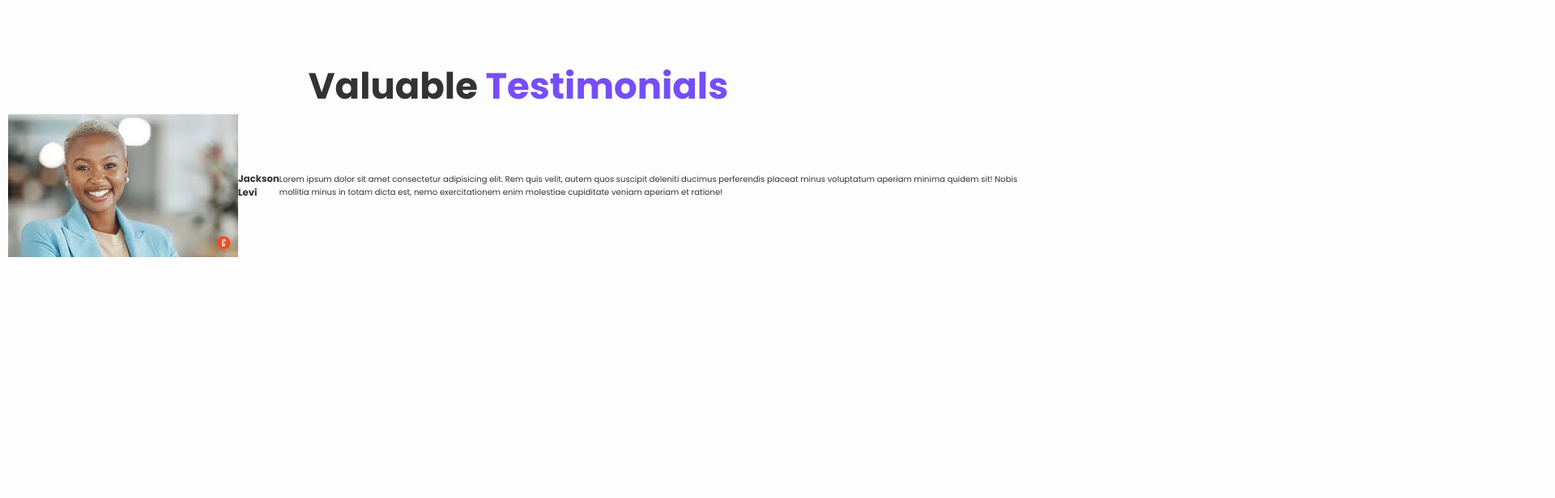
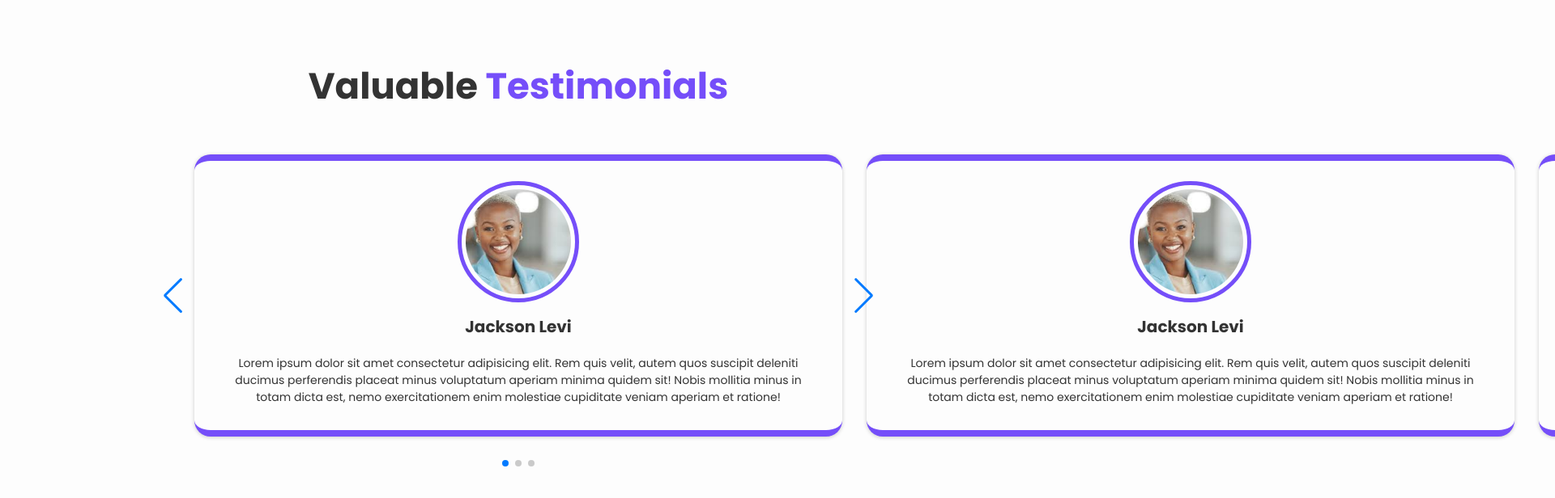
Before and after one commit to bradyn-page/project01, a plain HTML site: page index.html in a window 1280 px wide. Shown: the part 3171-3787 px from the top of the page at 81% size, 1920 px wide, since content can reach past the window. Before the commit the page ends 3539 px from the top, so only its background shows below. Drawn offline with nearby package versions, Linux system fonts and the light colour scheme.

Commit message:
testimonial slider update

```diff
--- a/css/styles.css
+++ b/css/styles.css
@@ -411,15 +411,16 @@ span {
     color: #333;
 }
 
+
 .testimonial-container {
     display: flex;
     align-items: center;
     flex-direction: column;
     width: 100%;
     padding: 5rem 1rem;
-}s
+}
 
-.testimonial-container .testimonial-wrapper {
+.testimonial-container .testimonial-wrapper{
     position: relative;
     max-width: 90rem;
     width: 100%;
@@ -429,4 +430,30 @@ span {
 .testimonial-content .testimonial-slide {
     display: flex;
     align-items: center;
+    flex-direction: column;
+    background: var(--bg-color);
+    border-radius: 2rem;
+    box-shadow: 0 .1rem .5rem var(--shadow-color);
+    padding: 3rem 5rem;
+    border-top: .8rem solid var(--main-color);
+    border-bottom: .8rem solid var(--main-color);
 }
+
+.testimonial-slide img {
+    width: 14rem;
+    height: 14rem;
+    object-fit: cover;
+    border-radius: 50%;
+    border: .5rem solid var(--bg-color);
+    outline: .5rem solid var(--main-color);
+}
+
+.testimonial-slide h3 {
+    font-size: 2rem;
+    margin: 2rem 0;
+}
+
+.testimonial-slide p {
+    font-size: 1.4rem;
+    text-align: center;
+}
--- a/index.html
+++ b/index.html
@@ -10,6 +10,11 @@
 
             <!-- box icons-->
     <link href='https://unpkg.com/boxicons@2.1.4/css/boxicons.min.css' rel='stylesheet'>
+
+    <!--swiper css -->
+    <link rel="stylesheet" href="https://cdn.jsdelivr.net/npm/swiper@11/swiper-bundle.min.css"/>
+
+
     </head>
 
     <body>
@@ -182,18 +187,34 @@
         <h2 class="heading">Valuable <span>Testimonials</span></h2>
 
         <div class="testimonial-wrapper">
-            <div class="testimonial-box">
-                <div class="testimonial-content">
-                    <div class="testimonial-slide">
+            <div class="testimonial-box mySwiper">
+                <div class="testimonial-content swiper-wrapper">
+                    <div class="testimonial-slide swiper-slide">
+                        <img src="images/test1.jpg" alt="">
+                        <h3>Jackson Levi</h3>
+                        <p>Lorem ipsum dolor sit amet consectetur adipisicing elit. Rem quis velit, autem quos suscipit deleniti ducimus perferendis placeat minus voluptatum aperiam minima quidem sit! Nobis mollitia minus in totam dicta est, nemo exercitationem enim molestiae cupiditate veniam aperiam et ratione!</p>
+                    </div>
+                    <div class="testimonial-slide swiper-slide">
+                        <img src="images/test1.jpg" alt="">
+                        <h3>Jackson Levi</h3>
+                        <p>Lorem ipsum dolor sit amet consectetur adipisicing elit. Rem quis velit, autem quos suscipit deleniti ducimus perferendis placeat minus voluptatum aperiam minima quidem sit! Nobis mollitia minus in totam dicta est, nemo exercitationem enim molestiae cupiditate veniam aperiam et ratione!</p>
+                    </div>
+                    <div class="testimonial-slide swiper-slide">
                         <img src="images/test1.jpg" alt="">
                         <h3>Jackson Levi</h3>
                         <p>Lorem ipsum dolor sit amet consectetur adipisicing elit. Rem quis velit, autem quos suscipit deleniti ducimus perferendis placeat minus voluptatum aperiam minima quidem sit! Nobis mollitia minus in totam dicta est, nemo exercitationem enim molestiae cupiditate veniam aperiam et ratione!</p>
                     </div>
                 </div>
+
+                <div class="swiper-button-next"></div>
+                <div class="swiper-button-prev"></div>
+                <div class="swiper-pagination"></div>
             </div>
         </div>
     </div>
 
+    <!--swiper js-->
+    <script src="https://cdn.jsdelivr.net/npm/swiper@11/swiper-bundle.min.js"></script>
 
     <!--custom js-->
     <script src="js/script.js"></script>
--- a/js/script.js
+++ b/js/script.js
@@ -5,3 +5,18 @@ let header = document.querySelector('.header');
 
 header.classList.toggle('sticky', window.scrollY > 100);
 };
+
+/*===== swiper ========*/
+var swiper = new Swiper(".mySwiper", {
+    slidesPerView: 1,
+    spaceBetween: 30,
+    loop: true,
+    pagination: {
+      el: ".swiper-pagination",
+      clickable: true,
+    },
+    navigation: {
+      nextEl: ".swiper-button-next",
+      prevEl: ".swiper-button-prev",
+    },
+  });
```
